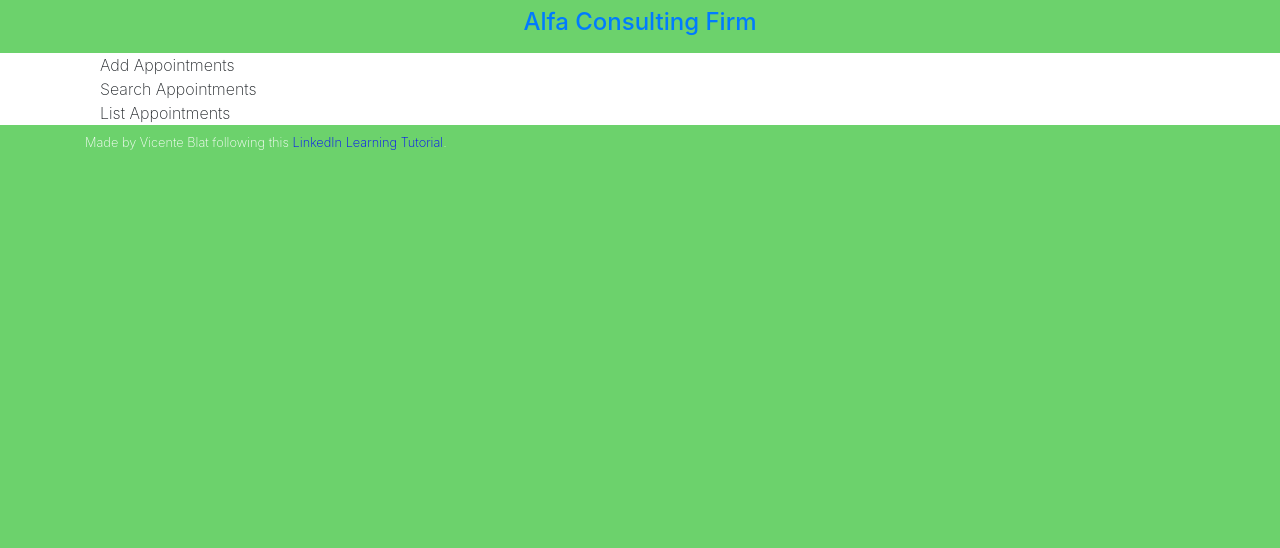
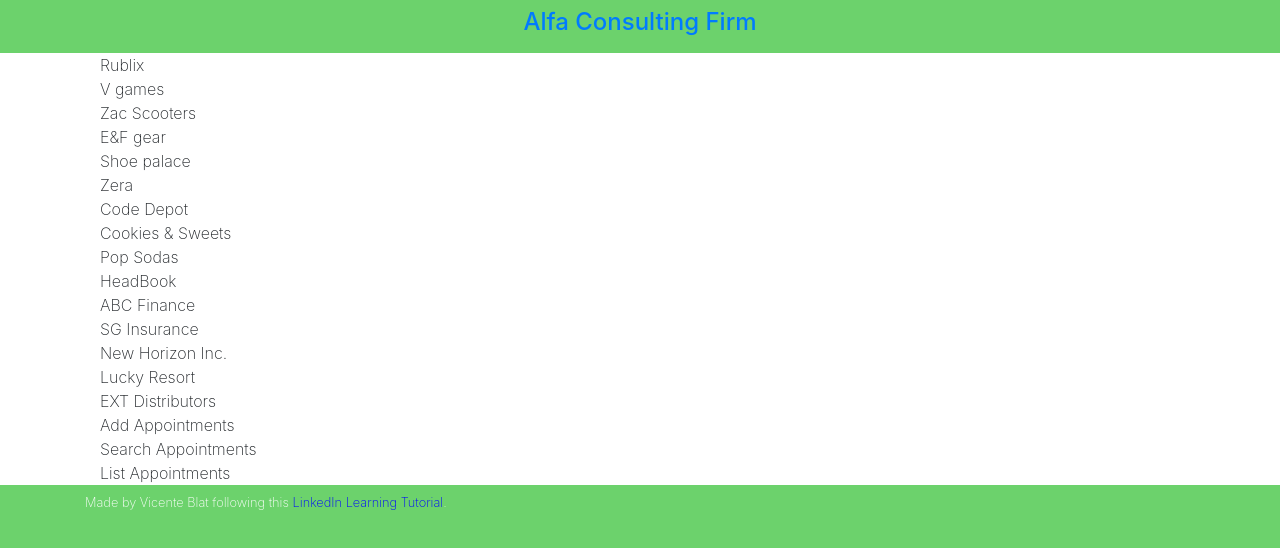
Before and after one commit to vicenteblat/alfa, a React (Create React App) app: page / in a window 1280 px wide. Shown: the top 548 px of the page. Built offline with nearby package versions, Linux system fonts and the light colour scheme.

Commit message:
Create and display list of items from fetched data

```diff
--- a/src/components/App.js
+++ b/src/components/App.js
@@ -29,12 +29,18 @@ class App extends Component {
 
 
   render() {
+
+    const listItems = this.state.myAppointments.map(item => (
+      <div>{item.companyName}</div>
+    ));
+
     return (
       <main className="page bg-white" id="petratings">
       <div className="container">
         <div className="row">
           <div className="col-md-12 bg-white">
             <div className="container">
+              {listItems}
               <AddAppointments />
               <SearchAppointments />
               <ListAppointments />
```
